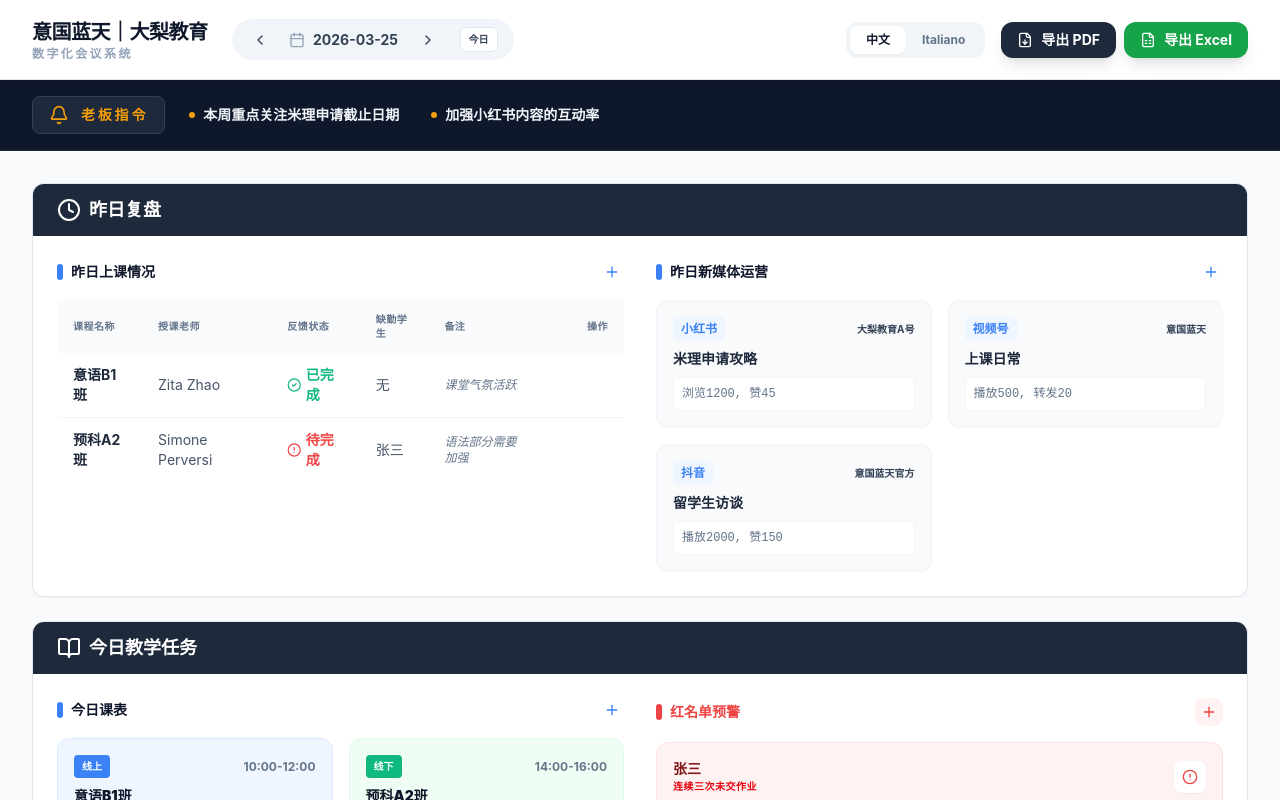
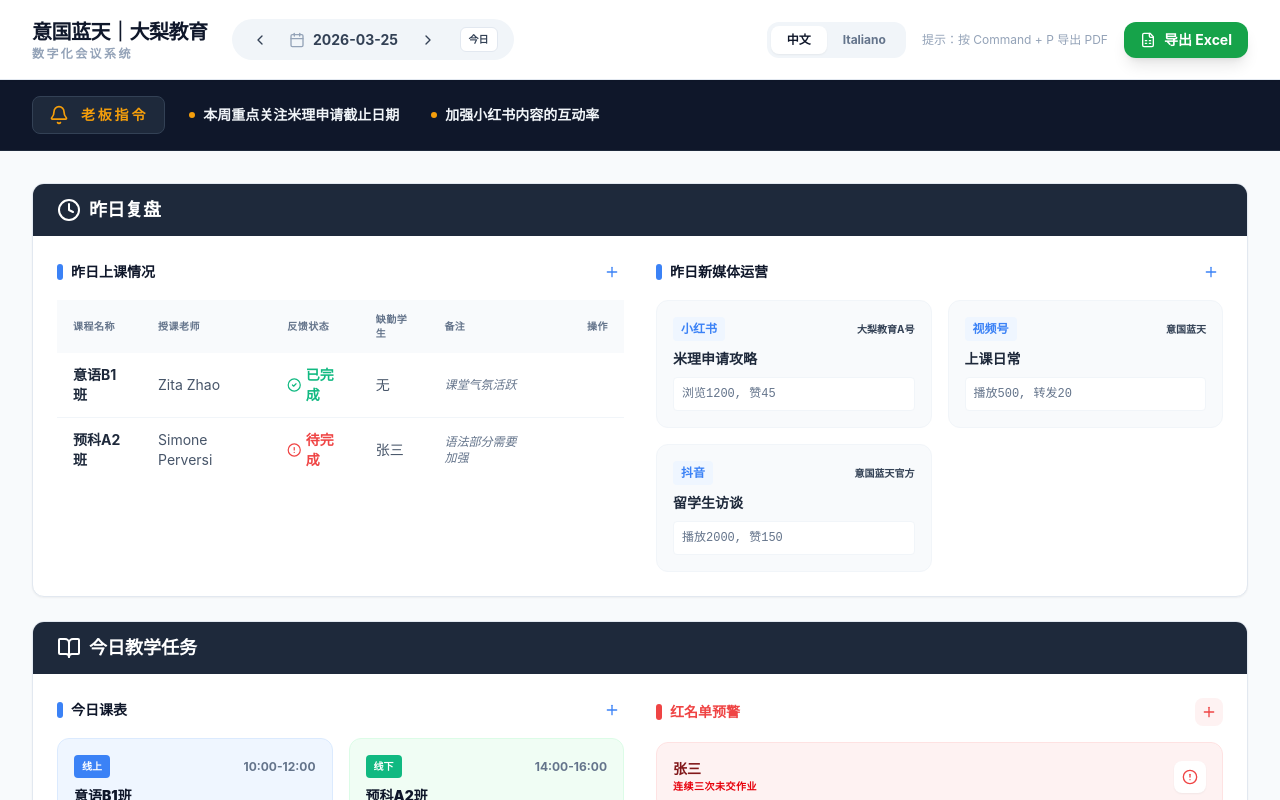
Before and after one commit to SUPPEPPER/Italysky-MEETING-SYSTEM, a React (Vite) app: page / in a window 1280 px wide. Shown: the top 800 px of the page. Built offline with nearby package versions, Linux system fonts and the light colour scheme.

Commit message:
feat: Remove PDF export functionality
The PDF export functionality using html2canvas and jsPDF has been removed from the application. This simplifies the codebase and reduces dependencies.

```diff
--- a/src/App.tsx
+++ b/src/App.tsx
@@ -31,8 +31,6 @@ import {
   FileDown
 } from 'lucide-react';
 import { motion, AnimatePresence } from 'motion/react';
-import html2canvas from 'html2canvas';
-import { jsPDF } from 'jspdf';
 import * as XLSX from 'xlsx';
 import {
   LineChart,
@@ -342,51 +340,6 @@ export default function App() {
     closeModal();
   };
 
-  const exportToPDF = async () => {
-    try {
-      if (!dashboardRef.current) return;
-
-      // Add class to root element to disable problematic styles
-      const dashboard = dashboardRef.current;
-      dashboard.classList.add('pdf-capture');
-
-      const canvas = await html2canvas(dashboard, {
-        scale: 2,
-        useCORS: true,
-        logging: false,
-        backgroundColor: '#f8fafc', // Match bg-slate-50
-        onclone: (clonedDoc) => {
-          // Additional cleanup on cloned document if needed
-          const clonedDashboard = clonedDoc.querySelector('.pdf-capture');
-          if (clonedDashboard) {
-            // Force some styles if needed
-          }
-        }
-      });
-
-      // Remove class after capture
-      dashboard.classList.remove('pdf-capture');
-
-      const imgData = canvas.toDataURL('image/png');
-      const pdf = new jsPDF('p', 'mm', 'a4');
-      const imgProps = pdf.getImageProperties(imgData);
-      const pdfWidth = pdf.internal.pageSize.getWidth();
-      const pdfHeight = (imgProps.height * pdfWidth) / imgProps.width;
-
-      // If height is more than one page, we might need multiple pages
-      // but for now let's just scale it to one page width
-      pdf.addImage(imgData, 'PNG', 0, 0, pdfWidth, pdfHeight);
-      pdf.save(`意国蓝天-会议纪要-${new Date().toISOString().split('T')[0]}.pdf`);
-    } catch (error) {
-      console.error('PDF Export Error:', error);
-      // Ensure class is removed even on error
-      if (dashboardRef.current) {
-        dashboardRef.current.classList.remove('pdf-capture');
-      }
-      alert('PDF 导出失败，请重试');
-    }
-  };
-
   const exportToExcel = () => {
     try {
       const data = [
@@ -476,14 +429,10 @@ export default function App() {
             </button>
           </div>
 
-          <div className="flex items-center gap-2">
-            <button
-              onClick={exportToPDF}
-              className="flex items-center gap-2 px-4 py-2 bg-slate-800 text-white hover:bg-slate-700 rounded-xl text-sm font-bold transition-all shadow-lg"
-            >
-              <FileDown className="w-4 h-4" />
-              {t.exportPDF}
-            </button>
+          <div className="flex items-center gap-4">
+            <span className="text-xs text-slate-400 hidden md:inline-block">
+              {t.printHint}
+            </span>
             <button
               onClick={exportToExcel}
               className="flex items-center gap-2 px-4 py-2 bg-green-600 text-white hover:bg-green-700 rounded-xl text-sm font-bold transition-all shadow-lg"
--- a/src/translations.ts
+++ b/src/translations.ts
@@ -71,6 +71,7 @@ export const translations = {
     exportPDF: '导出 PDF',
     exportExcel: '导出 Excel',
     dataPerformance: '数据表现趋势',
+    printHint: '提示：按 Command + P 导出 PDF',
 
     // Buttons
     add: '新增',
@@ -170,6 +171,7 @@ export const translations = {
     exportPDF: 'Esporta PDF',
     exportExcel: 'Esporta Excel',
     dataPerformance: 'Andamento Performance Dati',
+    printHint: 'Suggerimento: Premi Command + P per esportare in PDF',
 
     // Buttons
     add: 'Aggiungi',
```
